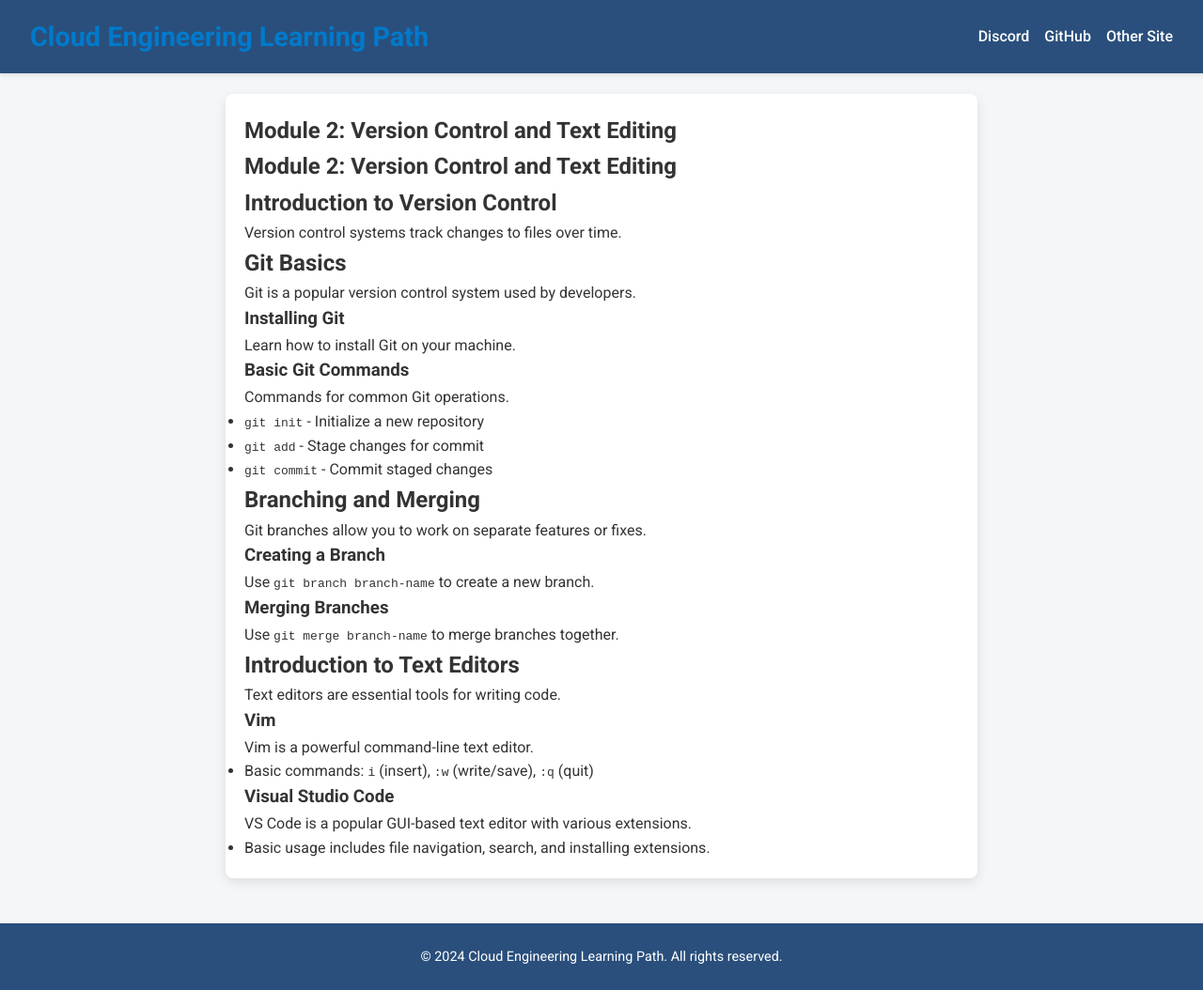
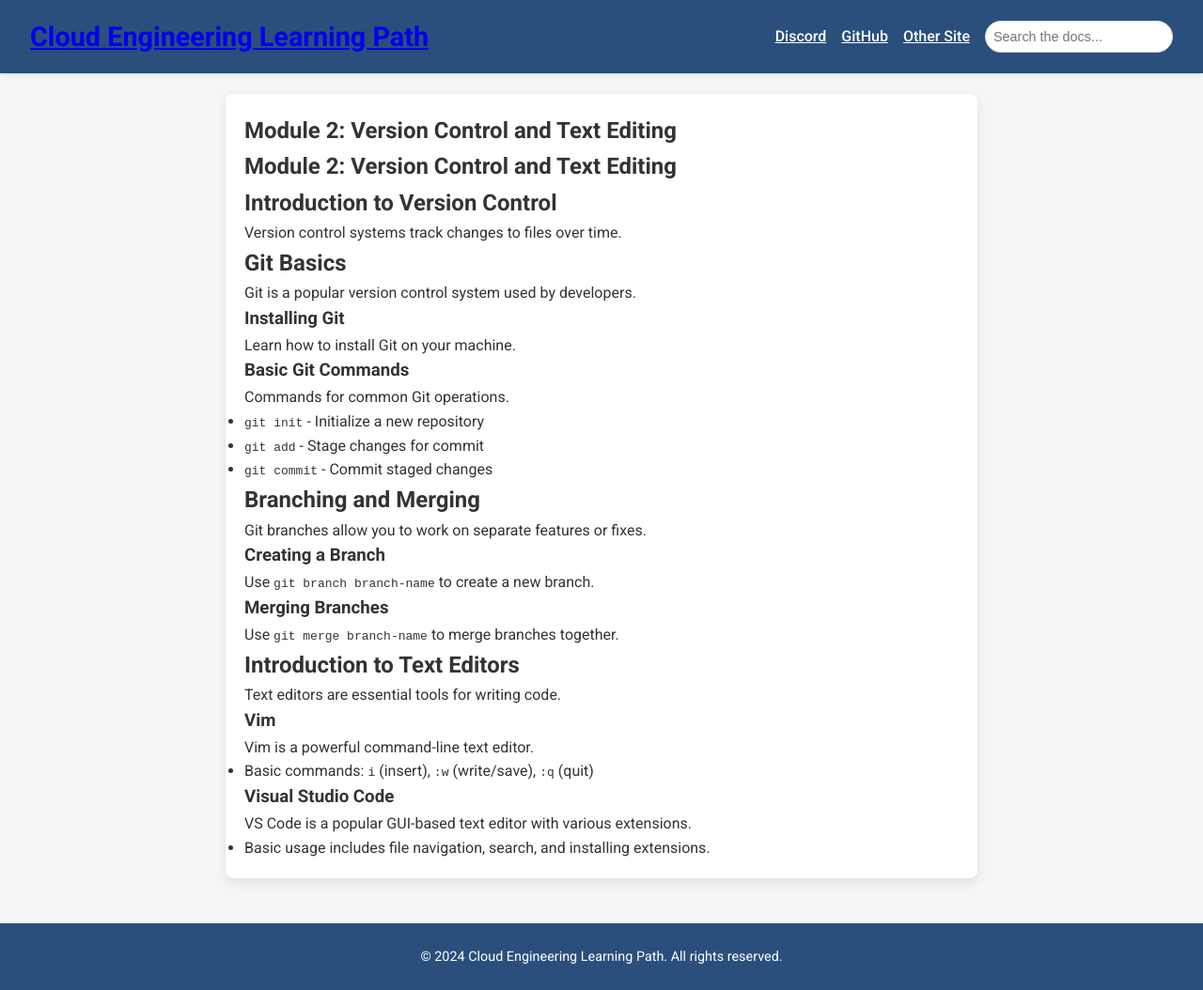
Before and after one commit to mrcloudchase/mrcloudchase.github.io, a Jekyll site: the page built from modules/module-2.md, in a window 1280 px wide and 1054 px high. Shown: the whole window at 94% size. Built offline with Jekyll 4.4.1, drawn with Linux system fonts in a browser that asks for light colours.

Commit message:
Add search bar

```diff
--- a/_layouts/default.html
+++ b/_layouts/default.html
@@ -18,6 +18,10 @@
           <li><a href="https://github.com/mrcloudchase" target="_blank">GitHub</a></li>
           <li><a href="https://other-site.com" target="_blank">Other Site</a></li>
         </ul>
+        <!-- Search Bar -->
+        <div class="search-container">
+          <input type="text" id="search-bar" placeholder="Search the docs...">
+        </div>
       </nav>
     </div>
   </header>
--- a/assets/css/style.css
+++ b/assets/css/style.css
@@ -10,16 +10,6 @@ body {
     background-color: #f4f6f8;
     color: #333;
     line-height: 1.6;
-}
-
-a {
-    color: #007acc;
-    text-decoration: none;
-    transition: color 0.3s ease;
-}
-
-a:hover {
-    color: #005f99;
 }
 
 /* Header */
@@ -45,6 +35,13 @@ a:hover {
     font-weight: bold;
 }
 
+/* Top Navigation */
+.top-nav {
+    display: flex;
+    align-items: center;
+    gap: 1rem;
+}
+
 .top-nav ul {
     display: flex;
     gap: 1rem;
@@ -58,6 +55,28 @@ a:hover {
 
 .top-nav ul li a:hover {
     color: #ffdd57;
+}
+
+/* Search Bar */
+.search-container {
+    position: relative;
+    display: flex;
+    align-items: center;
+}
+
+#search-bar {
+    width: 200px;
+    padding: 0.5rem;
+    border-radius: 20px;
+    border: 1px solid #ddd;
+    outline: none;
+    font-size: 0.9rem;
+    transition: width 0.3s ease;
+}
+
+#search-bar:focus {
+    width: 300px; /* Expands on focus */
+    border-color: #007acc;
 }
 
 /* Main Content */
@@ -118,4 +137,8 @@ a:hover {
     .site-title {
         font-size: 1.5rem;
     }
+
+    #search-bar {
+        width: 150px;
+    }
 }
```
